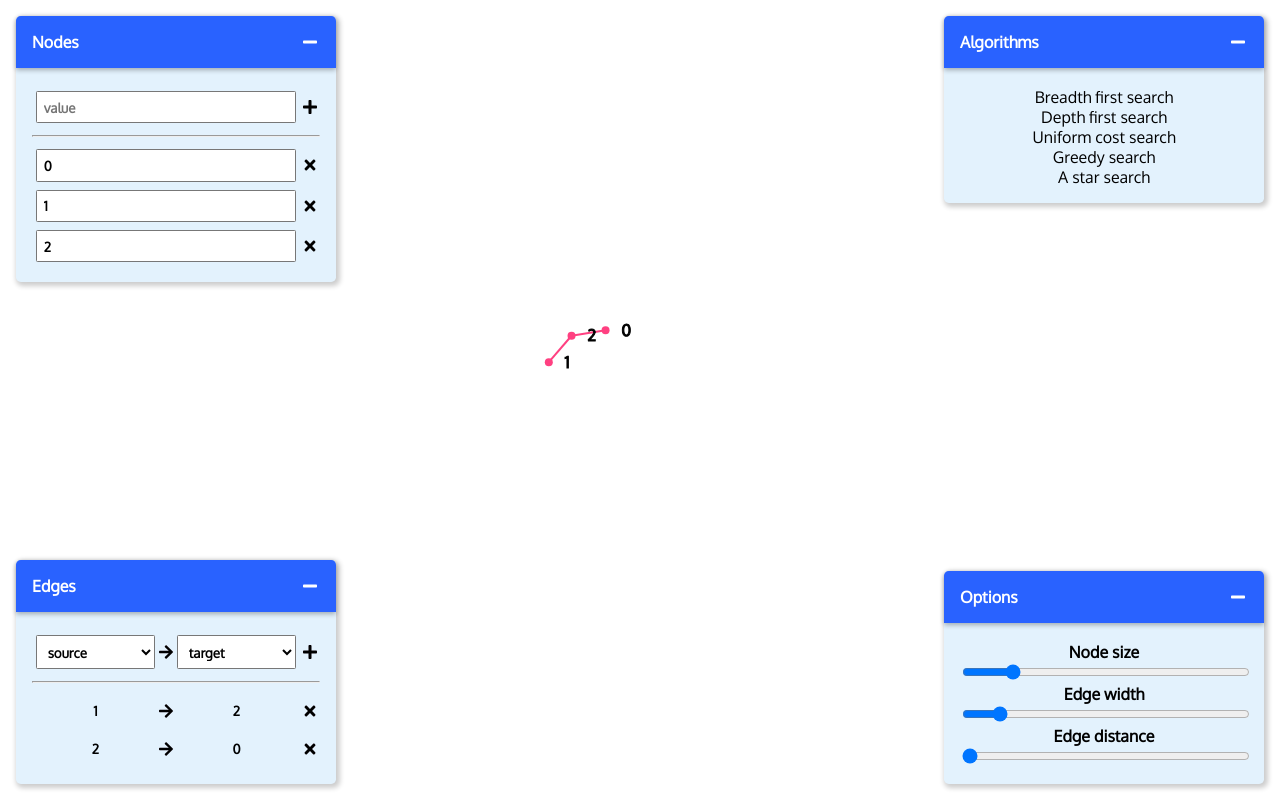
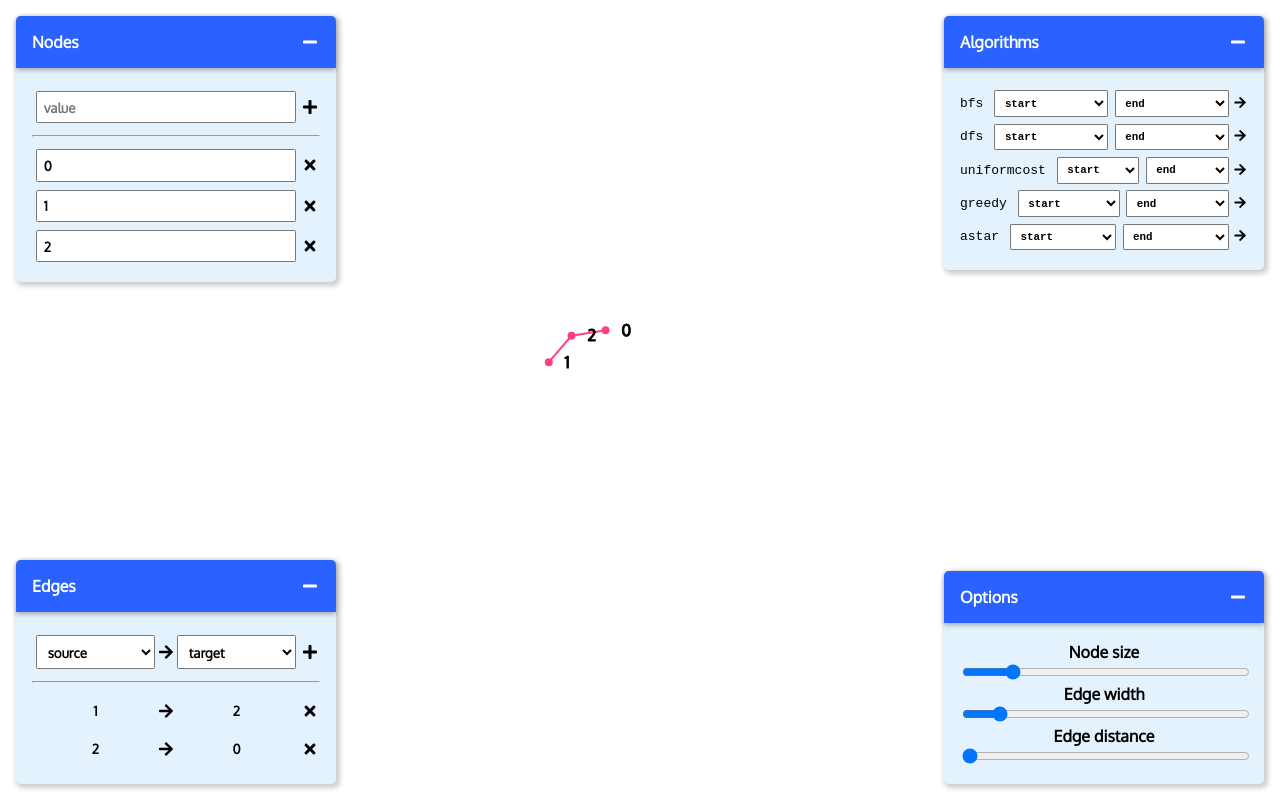
Before and after one commit to romangvk/graph-explorer, a React (Create React App) app: page / in a window 1280 px wide. Built offline with nearby package versions, Linux system fonts and the light colour scheme.

Commit message:
added algorithm component

```diff
--- a/src/App.js
+++ b/src/App.js
@@ -4,6 +4,7 @@ import GraphDisplay from './components/GraphDisplay';
 import NodeEditor from './components/NodeEditor';
 import LinkEditor from './components/LinkEditor';
 import Link from './components/Link';
+import Algorithm from './components/Algorithm';
 import * as G from './util/graph';
 import { faPlus, faTimes } from '@fortawesome/free-solid-svg-icons'
 import FloatingPanel from './components/FloatingPanel';
@@ -94,11 +95,11 @@ function App() {
       </FloatingPanel>
       <FloatingPanel title="Algorithms" top="1em" right="1em">
         <div className="list">
-          <span>Breadth first search</span>
-          <span>Depth first search</span>
-          <span>Uniform cost search</span>
-          <span>Greedy search</span>
-          <span>A star search</span>
+          <Algorithm name="bfs" args={["start", "end"]} nodes={graph.nodes}></Algorithm>
+          <Algorithm name="dfs" args={["start", "end"]} nodes={graph.nodes}></Algorithm>
+          <Algorithm name="uniformcost" args={["start", "end"]} nodes={graph.nodes}></Algorithm>
+          <Algorithm name="greedy" args={["start", "end"]} nodes={graph.nodes}></Algorithm>
+          <Algorithm name="astar" args={["start", "end"]} nodes={graph.nodes}></Algorithm>
         </div>
       </FloatingPanel>
       <GraphDisplay nodes={graph.nodes} links={graph.links}
@@ -106,9 +107,11 @@ function App() {
         linkWidth={options.linkWidth}
         linkDistance={options.linkDistance}
         onClickNode={(d) => {
-          nodeRefs.current[d.id].focus();
-          nodeRefs.current[d.id].select();
-          nodeRefs.current[d.id].scrollIntoView();
+          if (nodeRefs.current[d.id]) {
+            nodeRefs.current[d.id].focus();
+            nodeRefs.current[d.id].select();
+            nodeRefs.current[d.id].scrollIntoView();
+          }
           d.fixed = !d.fixed;
           if (d.fixed) {
             d.fx = d.x;
```
